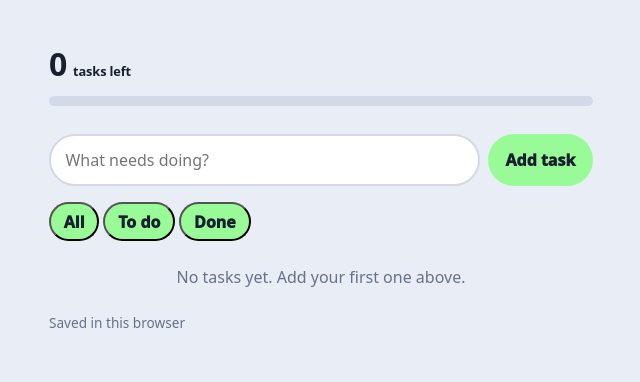
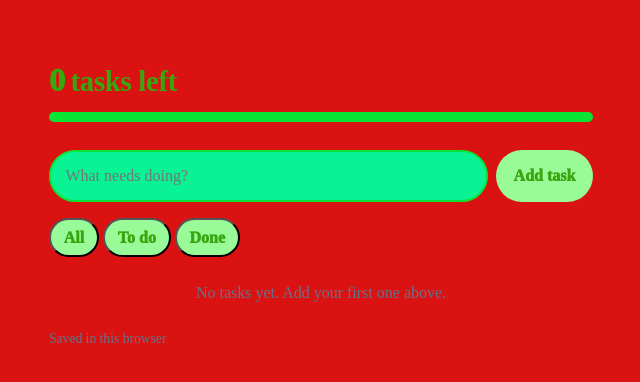
Before and after one commit to Realdoitsav/pointer, a plain HTML site: page index.html in a window 1280 px wide. Shown: the whole page, without its empty margins (319-959 px from the left). Drawn offline with Linux system fonts and the light colour scheme.

Commit message:
Add files via upload

```diff
--- a/styles.css
+++ b/styles.css
@@ -1,35 +1,35 @@
 :root {
-  --bg: #e9edf5;
-  --surface: #ffffff;
-  --ink: #18202f;
+  --bg: #ffffff;
+  --surface: #09f395;
+  --ink: #37a60f;
   --muted: #667289;
-  --line: #d3d9e6;
-  --accent: #2c55f5;
-  --accent-ink: #ffffff;
-  --danger: #c23a3a;
+  --line: #09e334;
+  --accent: #30bc01;
+  --accent-ink: #000000;
+  --danger: #3a73c2;
   --font: ui-sans-serif, system-ui, -apple-system, "Segoe UI", Roboto, "Helvetica Neue", Arial, sans-serif;
 }
 @media (prefers-color-scheme: dark) {
   :root {
     --bg: #131826;
-    --surface: #1b2234;
-    --ink: #e8ecf6;
-    --muted: #96a1b8;
-    --line: #2d3650;
+    --surface: #000000;
+    --ink: #06b463;
+    --muted: #05812a;
+    --line: #176244;
     --accent: #6f8dff;
     --accent-ink: #0e1424;
-    --danger: #ff7b7b;
+    --danger: #7bb2ff;
   }
 }
 *, *::before, *::after { box-sizing: border-box; }
 html, body { margin: 0; }
 body {
-  font-family: var(--font);
+  font-family: var(--tahoma);
   background: var(--bg);
-  color: var(--ink);
+  color: var(--ink);background-color:rgb(219, 18, 18) ;
   line-height: 1.5;
   min-height: 100vh;
-  padding: 3rem 1rem;
+  padding: 4rem 3rem;
 }
 .app {
   max-width: 34rem;
@@ -42,12 +42,12 @@ body {
 h1 {
   margin: 0 0 1rem;
   font-size: clamp(34, 2px, 4.9rem);
-  font-weight: 800;
+  font-weight: 1000;
   line-height: 1;
   letter-spacing: -0.04em;
 }
 h1 #remaining-label {
-  font-size: 0.4em;
+  font-size: 0.9em;
   font-weight: 700;
   letter-spacing: -0.01em;
   color:palegreen var(--muted);
```
